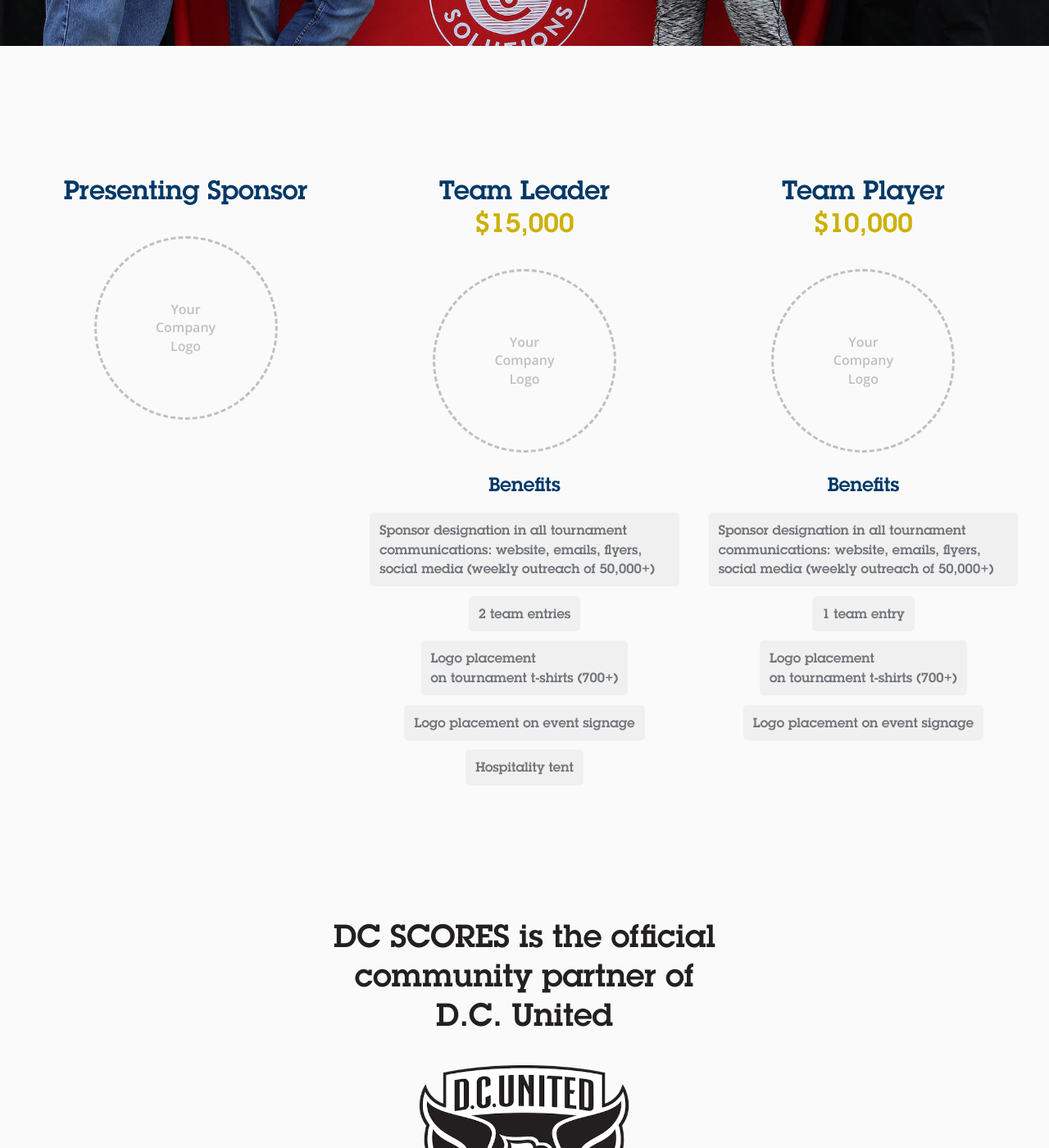
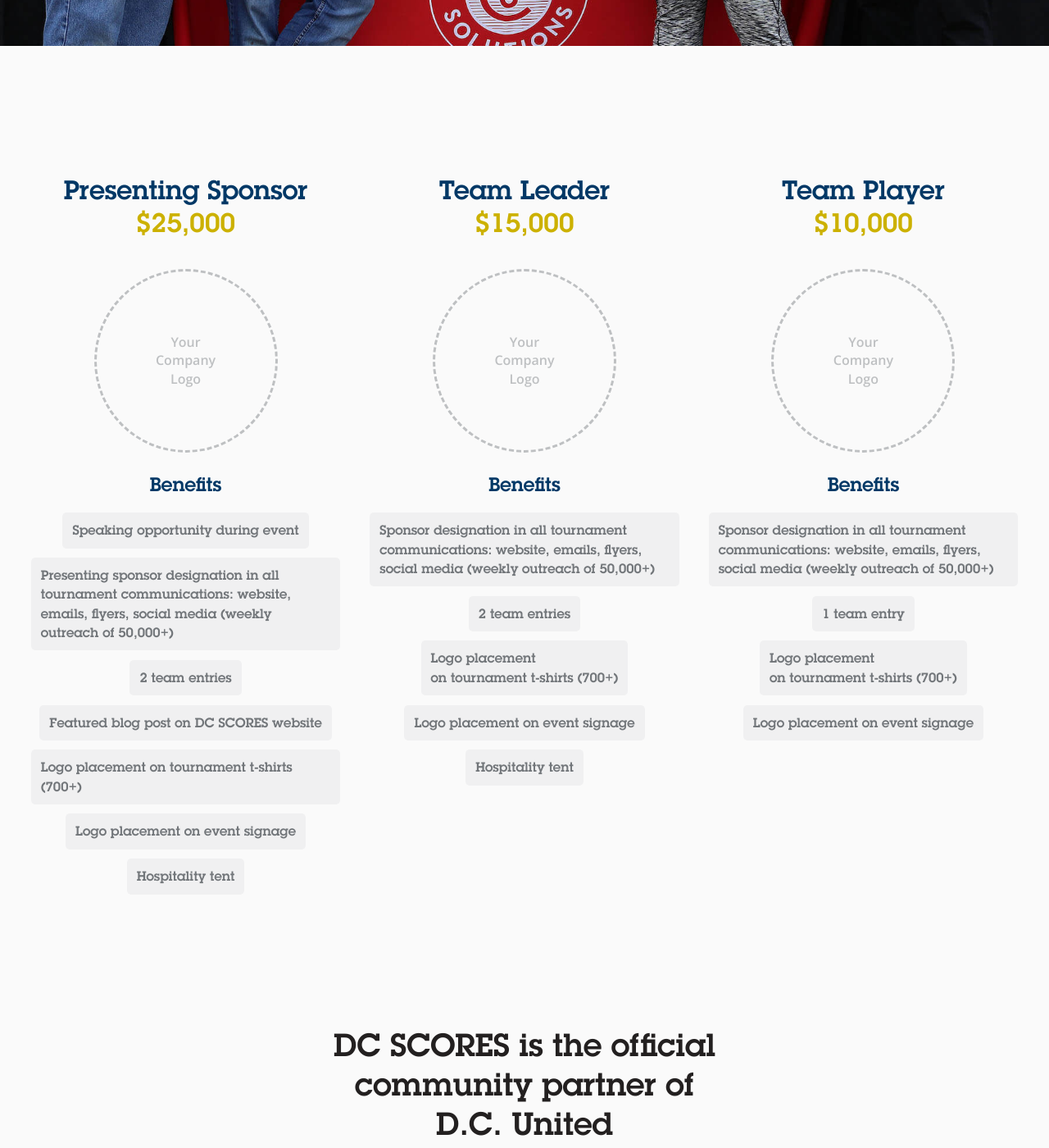
Before and after one commit to DCSCORES/dcscorescup.org, a Jekyll site: the page built from sponsor.markdown, in a window 1280 px wide and 1400 px high, scrolled down 934 px. Shown: the whole window at 82% size. Built offline with Jekyll 4.4.1, drawn with Linux system fonts in a browser that asks for light colours; nearby versions of some CDN libraries.

Commit message:
Update sponsor.html

```diff
--- a/_layouts/sponsor.html
+++ b/_layouts/sponsor.html
@@ -30,12 +30,24 @@ layout: default
 
     <!-- Card 01 -->
     <div class="Mula-card">
-      <h2>Presenting Sponsor</h2>
+      <h2>Presenting Sponsor<strong>$25,000</strong></h2>
 
       <div class="Mula-cardLogo">
         <span>
           <span>Your<br>Company<br>Logo</span>
         </span>
+      </div>
+
+      <h3>Benefits</h3>
+
+      <div class="Mula-cardBullets">
+        <span>Speaking opportunity during event</span>
+        <span>Presenting sponsor designation in all tournament communications: website, emails, flyers, social media (weekly outreach of 50,000+)</span>
+        <span>2 team entries</span>
+        <span>Featured blog post on DC SCORES website</span>
+        <span>Logo placement on tournament t-shirts (700+)</span>
+        <span>Logo placement on event signage</span>
+        <span>Hospitality tent</span>
       </div>
     </div>
 
```
